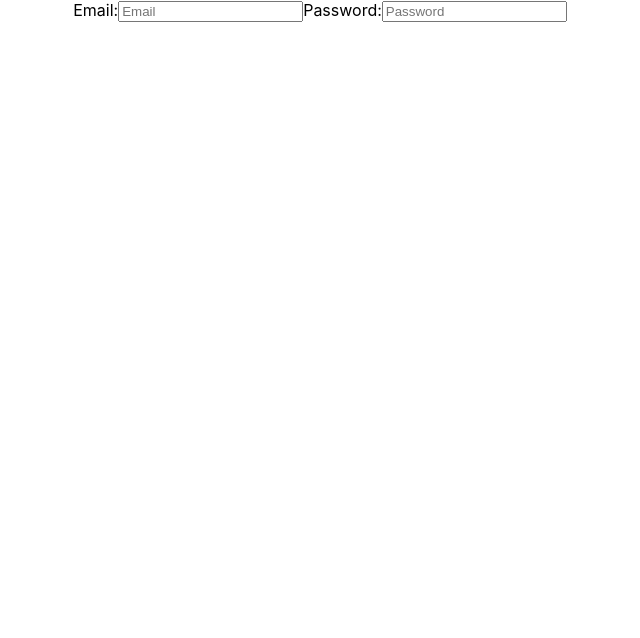
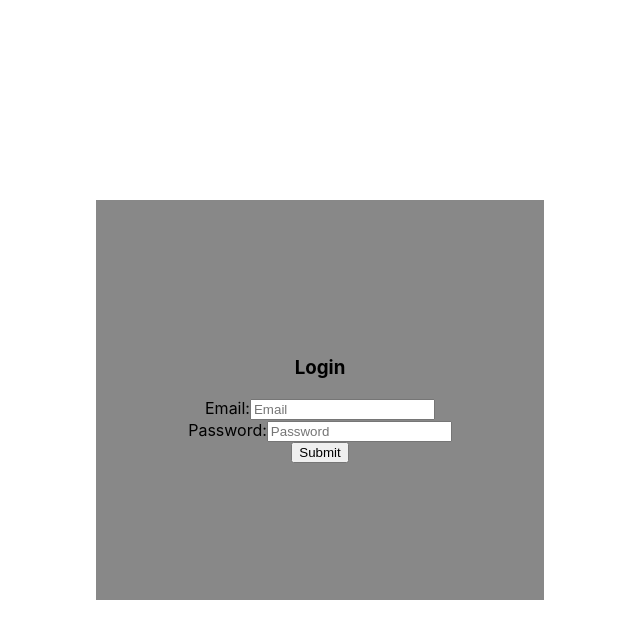
Before and after one commit to jedidiahhwang/get-crafty, a React (Create React App) app: page /login in a window 1280 px wide. Shown: the top 638 px of the page, without its empty margins (320-960 px from the left). Built offline with nearby package versions, Linux system fonts and the light colour scheme; a web font is replaced by a local one.

Commit message:
transferred login functionality to form

```diff
--- a/src/App.js
+++ b/src/App.js
@@ -4,7 +4,7 @@ import Header from "./Components/Header.js";
 import CocktailsPage from "./Components/CocktailsPage.js";
 import AboutPage from "./Components/AboutPage.js";
 
-import routes from "./routes";
+import routes from "./routing/routes";
 
 function App() {
   return (
--- /dev/null
+++ b/src/Components/LoginForm.js
@@ -0,0 +1,58 @@
+import axios from "axios";
+import React, {useState} from "react";
+import {useSelector, useDispatch} from "react-redux";
+import {bindActionCreators} from "redux";
+import {actionCreators} from "../redux/actionCreatorExport.js";
+
+import "../SASS/components/_loginform.scss";
+
+const LoginForm = () => {
+
+    const [email, setEmail] = useState("");
+    const [password, setPassword] = useState("");
+    const [currentUser, setCurrentUser] = useState({});
+    const [errorMessage, setErrorMessage] = useState("");
+
+    const user = useSelector((state) => state.user);
+    const dispatch = useDispatch();
+
+    const {login, logout} = bindActionCreators(actionCreators, dispatch);
+
+    const userLogin = (e) => {
+        e.preventDefault();
+
+        axios
+            .post("/auth/login", {email, password})
+            .then((res) => {
+                setCurrentUser(res.data);
+                login(res.data.email);
+                console.log("Logged in");
+            })
+            .catch((err) => {
+                console.log("Request did not go through.");
+                console.log(err);
+            })
+    }
+
+
+
+
+    return (
+        <div id="login-form-container">
+            <form id="login-form">
+                <h3>Login</h3>
+                <label>
+                    Email:
+                    <input type="email" placeholder="Email" onChange={(e) => setEmail(e.target.value)}/>
+                </label>
+                <label>
+                    Password:
+                    <input type="password" placeholder="Password" onChange={(e) => setPassword(e.target.value)}/>
+                </label>
+                <button type="submit" onClick={userLogin}>Submit</button>
+            </form>
+        </div>
+    )
+}
+
+export default LoginForm
--- /dev/null
+++ b/src/SASS/components/_loginform.scss
@@ -0,0 +1,17 @@
+#login-form-container {
+    display: flex;
+    flex-direction: column;
+    height: 50vh;
+    width: 35vw;
+
+    #login-form {
+        display: flex;
+        flex-direction: column;
+        justify-content: center;
+        align-items: center;
+        height: 100%;
+        width: 100%;
+
+        background-color: rgb(136, 136, 136);
+    }
+}
--- /dev/null
+++ b/src/SASS/pages/_loginpage.scss
@@ -0,0 +1,8 @@
+#login-page {
+    display: flex;
+    flex-direction: column;
+    justify-content: center;
+    align-items: center;
+    height: 100vh;
+    width: 100%;
+}
--- a/src/pages/loginpage.js
+++ b/src/pages/loginpage.js
@@ -1,19 +1,13 @@
 import React, {useState} from "react";
+
+import LoginForm from "../Components/LoginForm.js";
+import "../SASS/pages/_loginpage.scss";
 
 const LoginPage = () => {
 
     return (
         <div id="login-page">
-            <form>
-                <label>
-                    Email:
-                    <input type="email" placeholder="Email" />
-                </label>
-                <label>
-                    Password:
-                    <input type="password" placeholder="Password" />
-                </label>
-            </form>
+            <LoginForm />
         </div>
     )
 }
```
Also changed, not shown: src/pages/userpage.js (added, +11 -0 lines), src/routing/routes.js (renamed from src/routes.js, +4 -5 lines).
